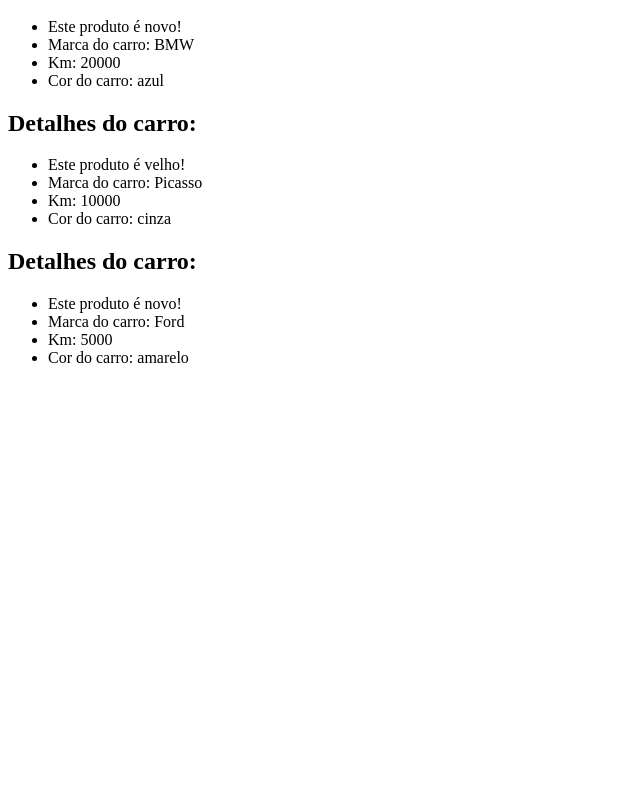
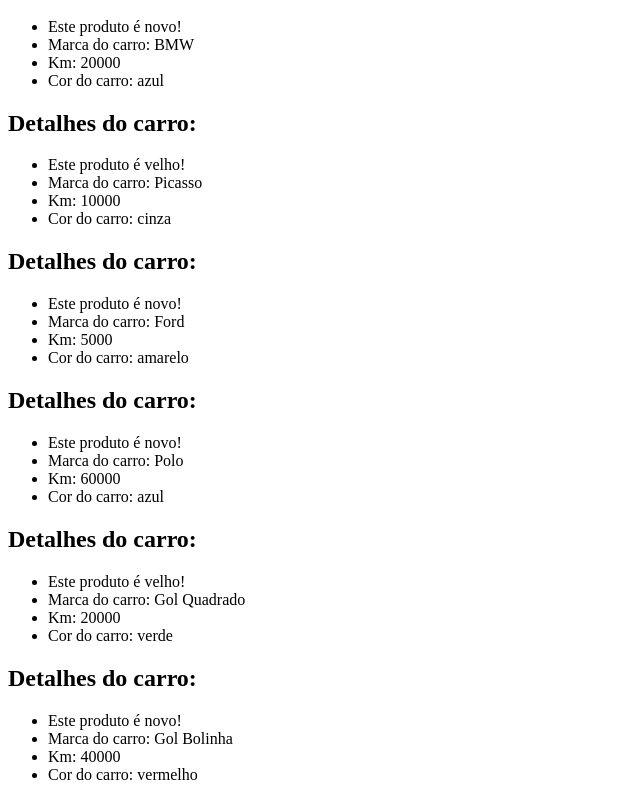
Before and after one commit to VitorCruz78/react, a Next.js app in the folder react-js/: page / in a window 1280 px wide. Shown: the part 374-1174 px from the top of the page, without its empty margins (0-640 px from the left). Before the commit the page ends 800 px from the top, so only its background shows below. Built offline with nearby package versions, Linux system fonts and the light colour scheme.

Commit message:
reuse with loop

```diff
--- a/react-js/src/pages/index.js
+++ b/react-js/src/pages/index.js
@@ -4,6 +4,12 @@
 import CarDetails from '@/components/CarDetails'
 
 export default function Home() {
+
+  const cars = [
+    { id: 1, brand: 'Polo', color: 'azul', km: 60000, newCar: true },
+    { id: 2, brand: 'Gol Quadrado', color: 'verde', km: 20000, newCar: false },
+    { id: 3, brand: 'Gol Bolinha', color: 'vermelho', km: 40000, newCar: true }
+  ]
   return (
     <>
       <ListRender />
@@ -15,6 +21,10 @@
       {/*reaproveitamento de componentes*/}
       <CarDetails brand="Picasso" km={10000} color="cinza" newCar={false} />
       <CarDetails brand="Ford" km={5000} color="amarelo" newCar={true} />
+      {/*loop em array de objetos*/}
+      {cars.map((detailsCar) => (
+        <CarDetails brand={detailsCar.brand} color={detailsCar.color} km={detailsCar.km} newCar={detailsCar.newCar} />
+      ))}
     </>
   )
 }
```
